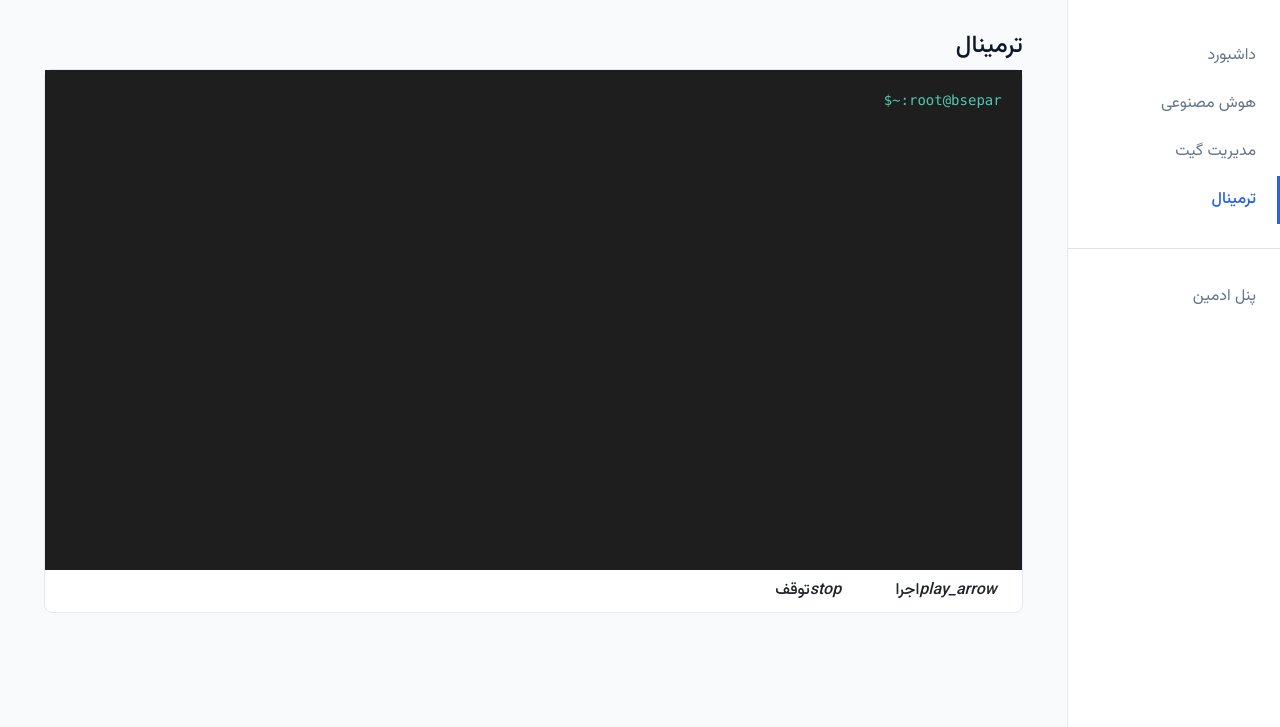
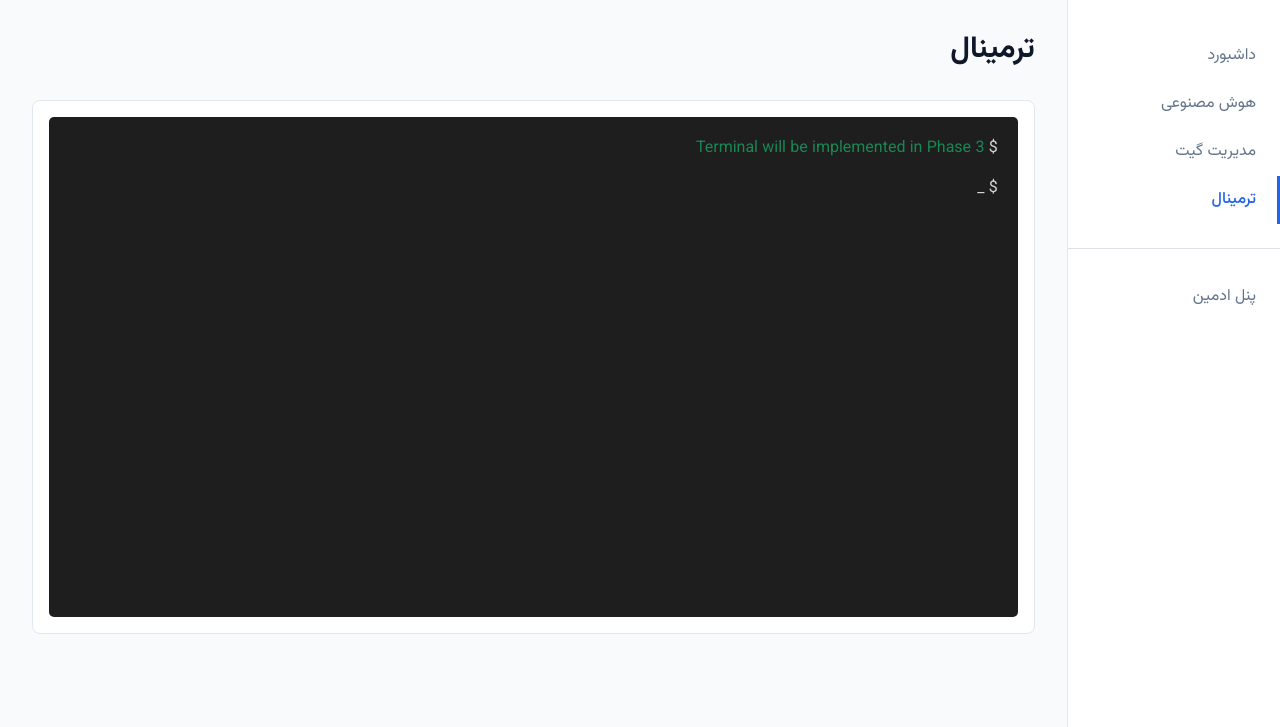
Before and after one commit to drmostafazade/django-ai-panel, a Django app: page /terminal/ in a window 1280 px wide. Shown: the part 73-800 px from the top of the page. Run offline with Django 5.2, Linux system fonts and the light colour scheme; the visitor is signed in with stand-in values (Sample User, id 1).

Commit message:
🔧 Fix admin panel and dashboard issues
- Removed problematic admin/index.html template
- Fixed dashboard stat boxes with default values
- Added system status card
- Created Git and Terminal placeholder pages
- Updated dashboard view with proper context
- Ready for Phase 2 continuation

Phase 2 Progress: 55%

```diff
--- a/dashboard/templates/dashboard/terminal.html
+++ b/dashboard/templates/dashboard/terminal.html
@@ -1,26 +1,15 @@
 {% extends "base.html" %}
 
+{% block title %}ترمینال - پنل مدیریت{% endblock %}
+
 {% block content %}
-<div class="container-fluid">
-    <h4 class="grey-text text-darken-1">ترمینال</h4>
+<h1 class="page-title">ترمینال</h1>
 
-    <div class="row">
-        <div class="col s12">
-            <div class="card">
-                <div class="card-content" style="padding: 0;">
-                    <div id="terminal-container" style="height: 500px; background: #1e1e1e; color: #d4d4d4; padding: 20px; font-family: 'Consolas', 'Monaco', monospace;">
-                        <pre style="margin: 0; color: #4ec9b0;">root@bsepar:~$</pre>
-                    </div>
-                </div>
-                <div class="card-action">
-                    <a href="#" class="waves-effect waves-light btn blue">
-                        <i class="material-icons left">play_arrow</i>اجرا
-                    </a>
-                    <a href="#" class="waves-effect waves-light btn red">
-                        <i class="material-icons left">stop</i>توقف
-                    </a>
-                </div>
-            </div>
+<div class="card">
+    <div class="card-body">
+        <div style="background: #1e1e1e; color: #d4d4d4; padding: 20px; border-radius: 5px; font-family: monospace; height: 500px;">
+            <p>$ <span class="text-success">Terminal will be implemented in Phase 3</span></p>
+            <p>$ _</p>
         </div>
     </div>
 </div>
--- a/dashboard/views.py
+++ b/dashboard/views.py
@@ -24,3 +24,26 @@ def terminal_view(request):
 @login_required
 def ai_view(request):
     return render(request, 'dashboard/ai.html')
+
+# اضافه کردن context به home view
+def home(request):
+    context = {
+        'stats': {
+            'projects': 12,
+            'commits': 347,
+            'issues': 23,
+            'users': 5
+        },
+        'git_repos': 0,
+        'has_github_token': False,
+        'ai_services': 0,
+    }
+
+    # بررسی وجود API keys
+    try:
+        from ai_manager.models import APIKey
+        context['ai_services'] = APIKey.objects.filter(user=request.user, is_active=True).count()
+    except:
+        pass
+
+    return render(request, 'dashboard/home.html', context)
--- a/templates/base.html
+++ b/templates/base.html
@@ -106,6 +106,12 @@
             border: 1px solid var(--border);
             border-radius: 0.5rem;
             background: white;
+            transition: all 0.2s;
+        }
+
+        .stat-card:hover {
+            box-shadow: 0 4px 6px -1px rgba(0, 0, 0, 0.1);
+            transform: translateY(-2px);
         }
 
         .stat-number {
```
Also changed, not shown: dashboard/templates/dashboard/git.html (+8 -11 lines), dashboard/templates/dashboard/home.html (+35 -4 lines), templates/admin/base_site.html (added, +9 -0 lines), templates/admin/index.html (deleted, +0 -15 lines).
